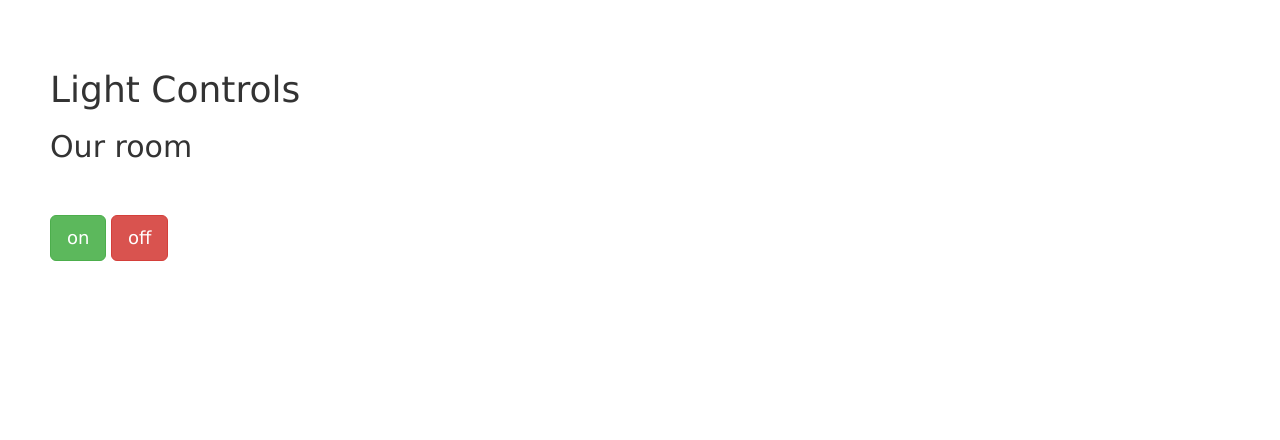
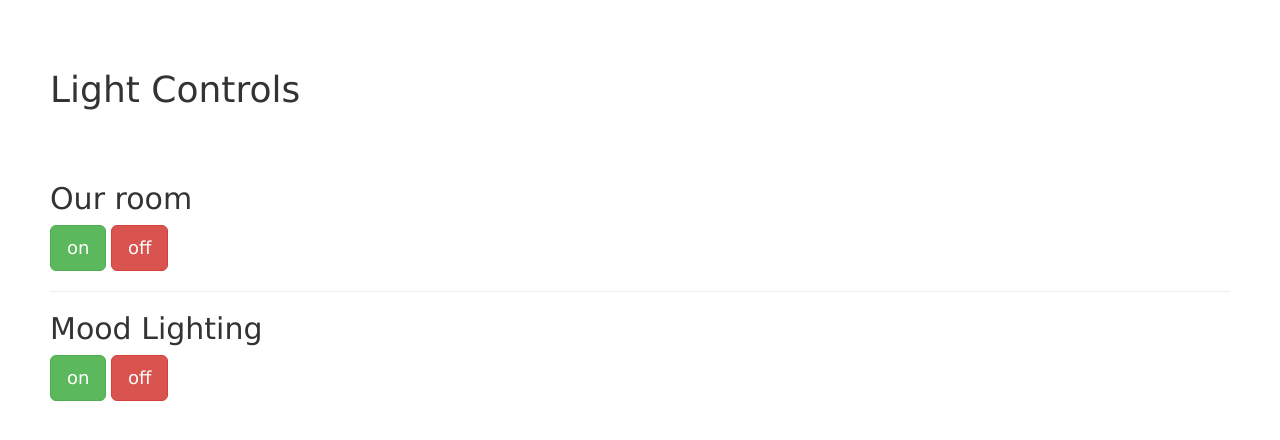
Before and after one commit to thefinn93/x10web, a website: page static/index.html in a window 1280 px wide. Drawn offline with nearby package versions, Linux system fonts and the light colour scheme.

Commit message:
Added multiple sections

```diff
--- a/static/index.html
+++ b/static/index.html
@@ -9,10 +9,14 @@
     <link rel="stylesheet" href="/style.css" />
   </head>
   <body>
-    <h1>Light Controls</h1>
-    <h2>Our room</h2><br />
+    <h1>Light Controls</h1><br />
+    <h2>Our room</h2>
     <a href="#" class="btn btn-lg btn-success action" data-housecode="A" data-unit="1" data-action="on">on</a>
     <a href="#" class="btn btn-lg btn-danger action" data-housecode="A" data-unit="1" data-action="off">off</a>
+    <hr />
+    <h2>Mood Lighting</h2>
+    <a href="#" class="btn btn-lg btn-success action" data-housecode="A" data-unit="2" data-action="on">on</a>
+    <a href="#" class="btn btn-lg btn-danger action" data-housecode="A" data-unit="2" data-action="off">off</a>
     <script src="/vendor/jquery/dist/jquery.min.js" type="text/javascript"></script>
     <script src="/lights.js" type="text/javascript"></script>
   </body>
```
